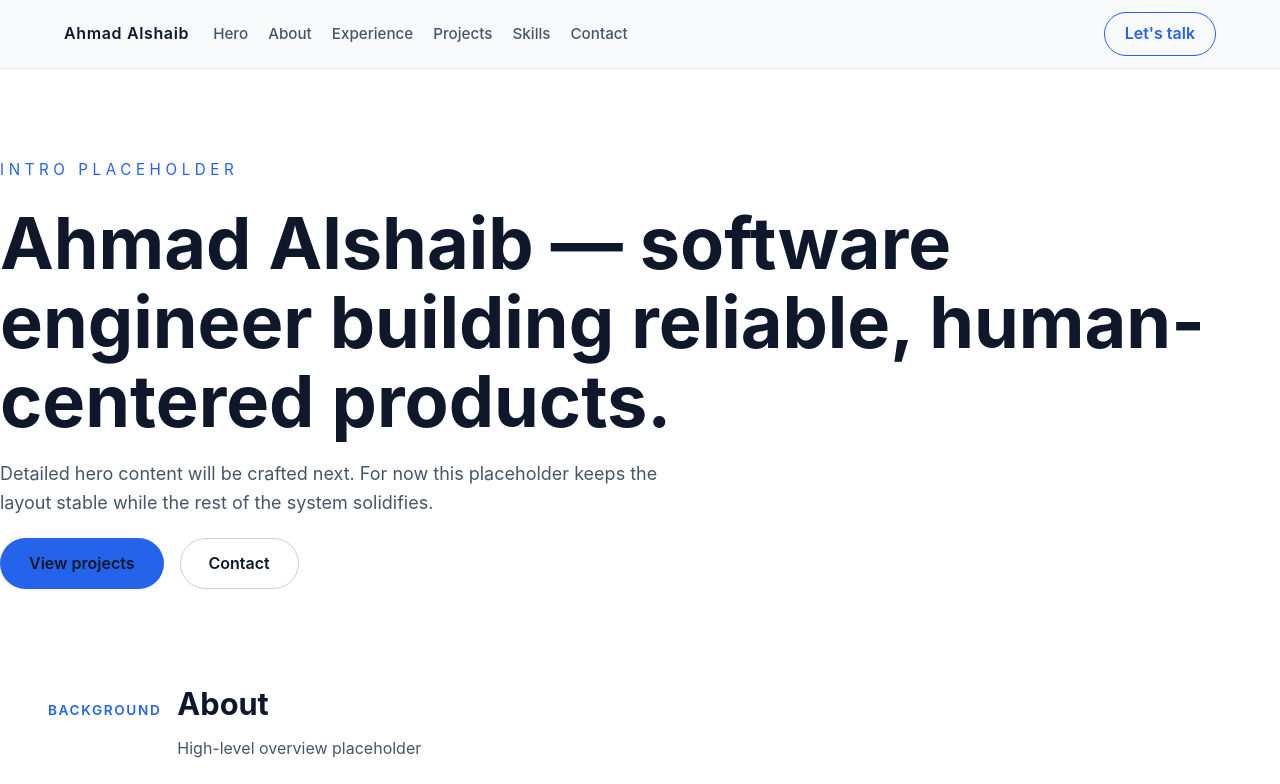
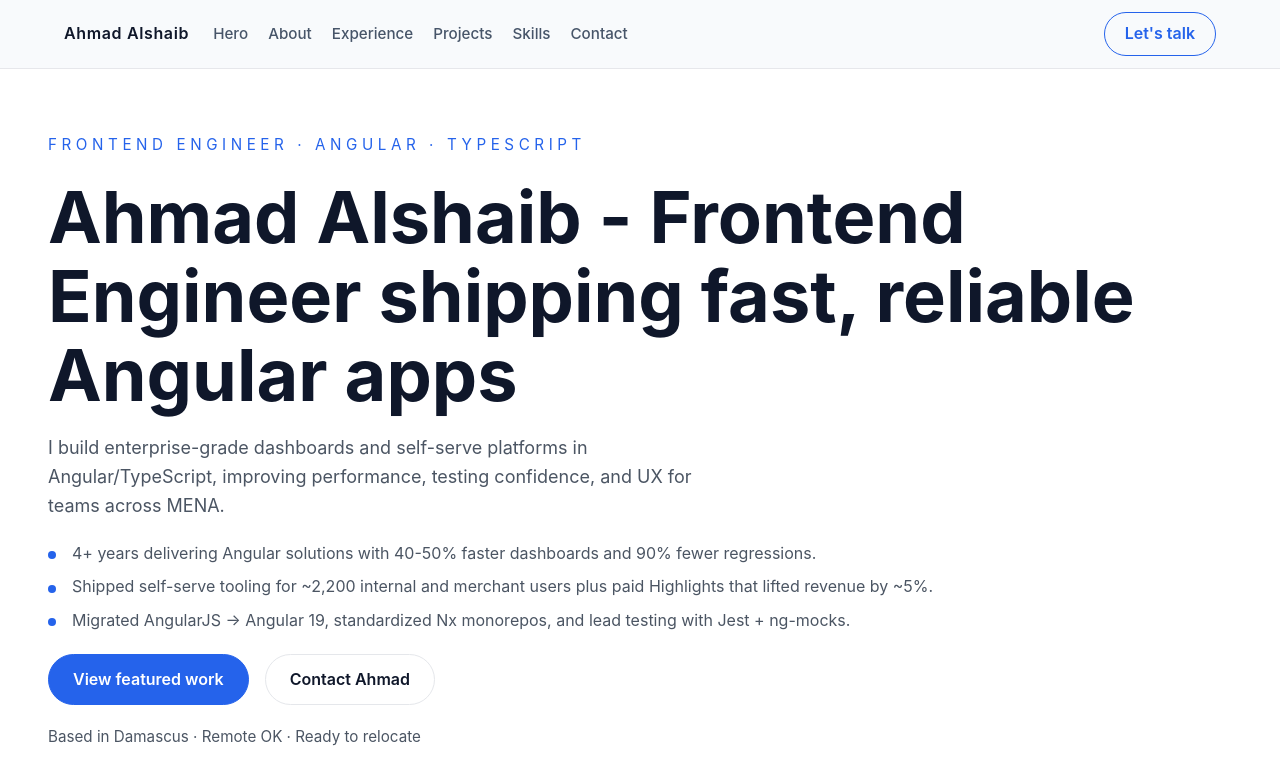
Before and after one commit to Sol501/ahmadalshaib-dot-com, an Angular app: page / in a window 1280 px wide. Shown: the top 784 px of the page. Built offline with nearby package versions, Linux system fonts and the light colour scheme.

Commit message:
feat(hero): Fill out hero section with resume data
- Fill section with resume data
- Improve section design

```diff
--- a/src/app/features/sections/hero/hero-section.component.html
+++ b/src/app/features/sections/hero/hero-section.component.html
@@ -1,18 +1,22 @@
 <section class="hero">
-  <p class="hero__eyebrow">Intro placeholder</p>
+  <p class="hero__eyebrow">Frontend Engineer · Angular · TypeScript</p>
   <h1 class="hero__title">
-    Ahmad Alshaib — software engineer building reliable, human-centered products.
+    Ahmad Alshaib - Frontend Engineer shipping fast, reliable Angular apps
   </h1>
   <p class="hero__summary">
-    Detailed hero content will be crafted next. For now this placeholder keeps the layout stable
-    while the rest of the system solidifies.
+    I build enterprise-grade dashboards and self-serve platforms in Angular/TypeScript, improving
+    performance, testing confidence, and UX for teams across MENA.
   </p>
+  <ul class="hero__highlights">
+    <li>4+ years delivering Angular solutions with 40-50% faster dashboards and 90% fewer regressions.</li>
+    <li>Shipped self-serve tooling for ~2,200 internal and merchant users plus paid Highlights that lifted revenue by ~5%.</li>
+    <li>Migrated AngularJS → Angular 19, standardized Nx monorepos, and lead testing with Jest + ng-mocks.</li>
+  </ul>
   <div class="hero__actions">
-    <a class="hero__action hero__action--primary" appScrollAnchor="projects" href="#projects">
-      View projects
-    </a>
-    <a class="hero__action" appScrollAnchor="contact" href="#contact">
-      Contact
-    </a>
+    <a class="btn-primary" appScrollAnchor="projects" href="#projects">View featured work</a>
+    <a class="hero__action-secondary" appScrollAnchor="contact" href="#contact">Contact Ahmad</a>
   </div>
+  <p class="hero__meta">
+    Based in Damascus · Remote OK · Ready to relocate
+  </p>
 </section>
--- a/src/app/features/sections/hero/hero-section.component.scss
+++ b/src/app/features/sections/hero/hero-section.component.scss
@@ -1,52 +1,89 @@
+:host {
+  display: block;
+}
+
 .hero {
   display: flex;
   flex-direction: column;
   gap: 1.25rem;
   padding: 4rem 0;
-}
 
-.hero__eyebrow {
+  &__eyebrow {
     margin: 0;
     font-size: 0.95rem;
     text-transform: uppercase;
     letter-spacing: 0.3em;
-  color: var(--color-accent, #38bdf8);
+    color: var(--color-accent);
   }
 
-.hero__title {
+  &__title {
     margin: 0;
     font-size: clamp(2.25rem, 6vw, 4.5rem);
     line-height: 1.1;
-  color: var(--color-heading, #0f172a);
+    color: var(--color-text-primary);
   }
 
-.hero__summary {
+  &__summary {
     margin: 0;
     max-width: 60ch;
     font-size: 1.125rem;
-  color: var(--color-text-muted, #475569);
+    color: var(--color-text-secondary);
   }
 
-.hero__actions {
+  &__highlights {
+    list-style: none;
+    margin: 0;
+    padding: 0;
+    display: flex;
+    flex-direction: column;
+    gap: 0.5rem;
+    color: var(--color-text-secondary);
+
+    li {
+      padding-left: 1.5rem;
+      position: relative;
+
+      &::before {
+        content: '';
+        position: absolute;
+        left: 0;
+        top: 0.65rem;
+        width: 0.5rem;
+        height: 0.5rem;
+        border-radius: 50%;
+        background-color: var(--color-accent);
+      }
+    }
+  }
+
+  &__actions {
     display: flex;
     flex-wrap: wrap;
     gap: 1rem;
   }
 
-.hero__action {
+  &__action-secondary {
+    display: inline-flex;
+    align-items: center;
+    justify-content: center;
+    padding: 0.75rem 1.5rem;
+    border-radius: 999px;
+    border: 1px solid var(--color-border);
+    color: var(--color-text-primary);
+    font-weight: 600;
     text-decoration: none;
-  border-radius: 999px;
-  padding: 0.75rem 1.75rem;
-  font-weight: 600;
-  border: 1px solid transparent;
-  color: var(--color-heading, #0f172a);
+    transition: border-color 0.2s ease, color 0.2s ease;
+
+    &:hover,
+    &:focus-visible {
+      border-color: var(--color-accent);
+      color: var(--color-accent);
+    }
   }
 
-.hero__action--primary {
-  background-color: var(--color-accent, #38bdf8);
-  color: #0f172a;
+  &__meta {
+    margin: 0;
+    font-size: 0.95rem;
+    color: var(--color-text-secondary);
   }
-
-.hero__action:not(.hero__action--primary) {
-  border-color: rgba(15, 23, 42, 0.2);
 }
```
Lines whose indentation alone changed are shown as unchanged.
